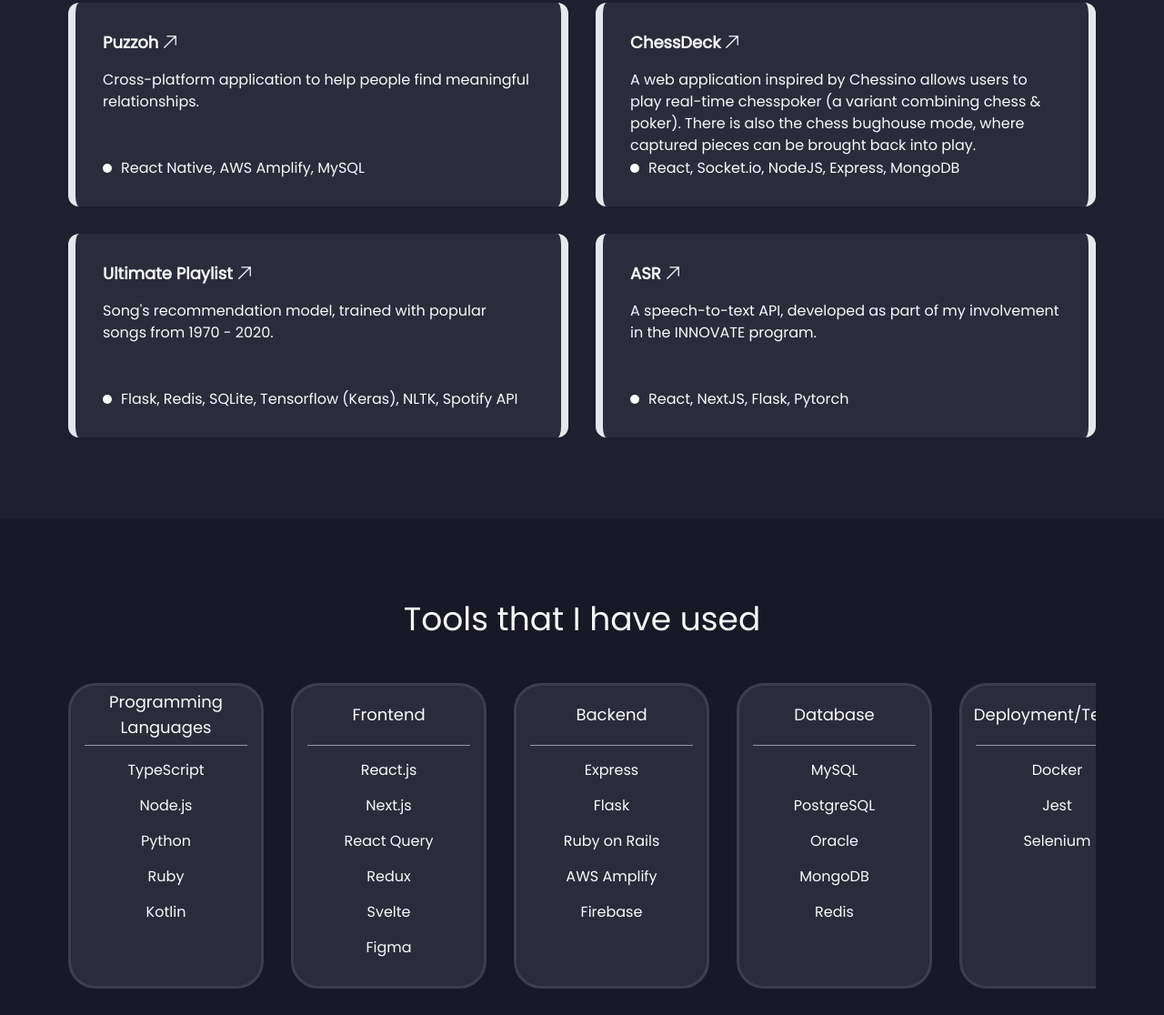
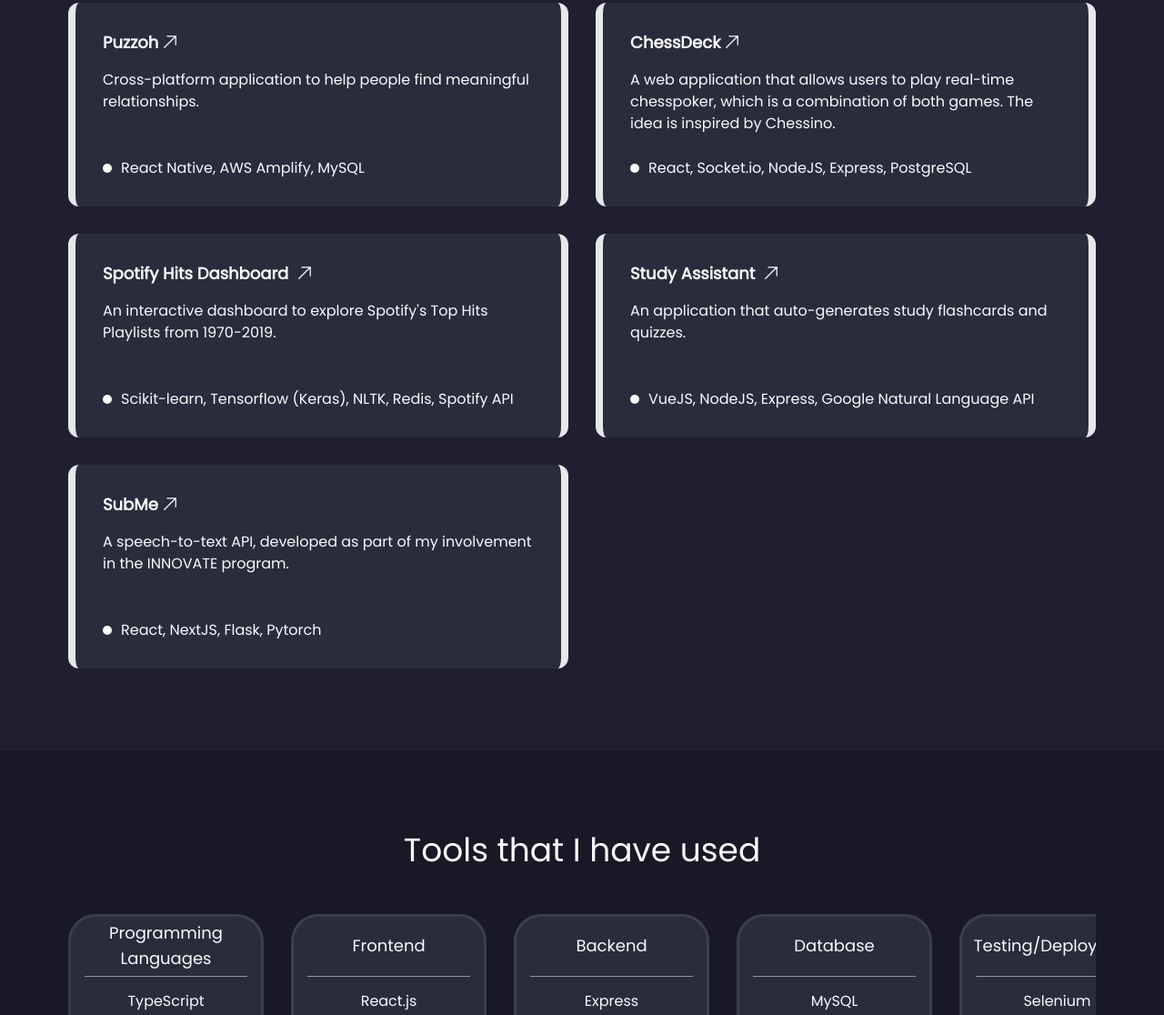
Before and after one commit to mphung1/mphung1.github.io, a website: page index.html in a window 1280 px wide. Shown: the part 789-1905 px from the top of the page at 91% size. Drawn offline with Linux system fonts and the light colour scheme.

Commit message:
update projects

```diff
--- a/index.html
+++ b/index.html
@@ -90,7 +90,7 @@
                 <div class="informations flex flex-col gap-[20px] sm:gap-[25px] md:gap-[30px] lg:text-lg">
                     <p>
                         I&apos;m a junior at Villanova University majoring in Computer Engineering.
-                        Currently, I&apos;m working with a friend on the <span class="font-extrabold"><a
+                        I&apos;m currently working with a friend to develop the <span class="font-extrabold"><a
                                 href="https://github.com/Puzzoh">Puzzoh</a>
                         </span>app, which
                         is our solution to gold diggers/ghosters in online dating platforms.
@@ -152,20 +152,20 @@
                         </div>
 
                         <p>
-                            A web application inspired by <a href="https://chessinogame.com">Chessino</a> allows users
-                            to
-                            play real-time chesspoker (a variant combining chess & poker). There is
-                            also the chess bughouse mode, where captured pieces can be brought back into play.
+                            A web application that allows users to play real-time chesspoker, which is a combination of
+                            both games.
+                            The idea is inspired by <a href="https://chessinogame.com">Chessino</a>.
                             <br />
                         </p>
 
-                        <span class="project-card-detail">React, Socket.io, NodeJS, Express, MongoDB</span>
+                        <span class="project-card-detail">React, Socket.io, NodeJS, Express, PostgreSQL</span>
                     </li>
 
                     <li class="project-card border-l-pcard-primary border-r-pcard-primary">
                         <div class="project-card-title-link text-pcard-primary">
-                            <a target="_blank" href="https://github.com/mphung1/Spotify-songs">Ultimate
-                                Playlist<svg xmlns="http://www.w3.org/2000/svg" fill="none" viewBox="0 0 24 24"
+                            <a target="_blank" href="https://github.com/mphung1/Spotify-hits">
+                                Spotify Hits Dashboard
+                                <svg xmlns="http://www.w3.org/2000/svg" fill="none" viewBox="0 0 24 24"
                                     stroke-width="1.5" stroke="currentColor"
                                     class="main-projects-icon md:main-projects-icon-md">
                                     <path stroke-linecap="round" stroke-linejoin="round"
@@ -174,16 +174,36 @@
                         </div>
 
                         <p>
-                            Song's recommendation model, trained with popular songs from 1970 - 2020.
+                            An interactive dashboard to explore Spotify's Top Hits Playlists from 1970-2019.
                         </p>
 
-                        <span class="project-card-detail">Flask, Redis, SQLite, Tensorflow (Keras), NLTK, Spotify
+                        <span class="project-card-detail"> Scikit-learn, Tensorflow (Keras), NLTK, Redis, Spotify
                             API</span>
                     </li>
 
                     <li class="project-card border-l-pcard-primary border-r-pcard-primary">
                         <div class="project-card-title-link text-pcard-primary">
-                            <a target="_blank" href="https://github.com/mphung1/ASR">ASR<svg
+                            <a target="_blank" href="https://github.com/mphung1/StudyAssistant">
+                                Study Assistant
+                                <svg xmlns="http://www.w3.org/2000/svg" fill="none" viewBox="0 0 24 24"
+                                    stroke-width="1.5" stroke="currentColor"
+                                    class="main-projects-icon md:main-projects-icon-md">
+                                    <path stroke-linecap="round" stroke-linejoin="round"
+                                        d="M4.5 19.5l15-15m0 0H8.25m11.25 0v11.25" />
+                                </svg></a>
+                        </div>
+
+                        <p>
+                            An application that auto-generates study flashcards and quizzes.
+                        </p>
+
+                        <span class="project-card-detail"> VueJS, NodeJS, Express, Google Natural Language API
+                        </span>
+                    </li>
+
+                    <li class="project-card border-l-pcard-primary border-r-pcard-primary">
+                        <div class="project-card-title-link text-pcard-primary">
+                            <a target="_blank" href="https://github.com/mphung1/SubMe">SubMe<svg
                                     xmlns="http://www.w3.org/2000/svg" fill="none" viewBox="0 0 24 24"
                                     stroke-width="1.5" stroke="currentColor"
                                     class="main-projects-icon md:main-projects-icon-md">
@@ -252,7 +272,7 @@
                                 Redux
                             </li>
                             <li>
-                                Svelte
+                                Vue.js
                             </li>
                             <li>
                                 Figma
@@ -291,9 +311,6 @@
                                 PostgreSQL
                             </li>
                             <li>
-                                Oracle
-                            </li>
-                            <li>
                                 MongoDB
                             </li>
                             <li>
@@ -303,16 +320,16 @@
                     </li>
 
                     <li class="tool-card">
-                        <div class="tool-card-title">Deployment/Testing</div>
+                        <div class="tool-card-title">Testing/Deployment</div>
                         <ul class="tool-card-links no-scrollbar">
                             <li>
-                                Docker
+                                Selenium
                             </li>
                             <li>
                                 Jest
                             </li>
                             <li>
-                                Selenium
+                                Docker
                             </li>
                         </ul>
                     </li>
```
